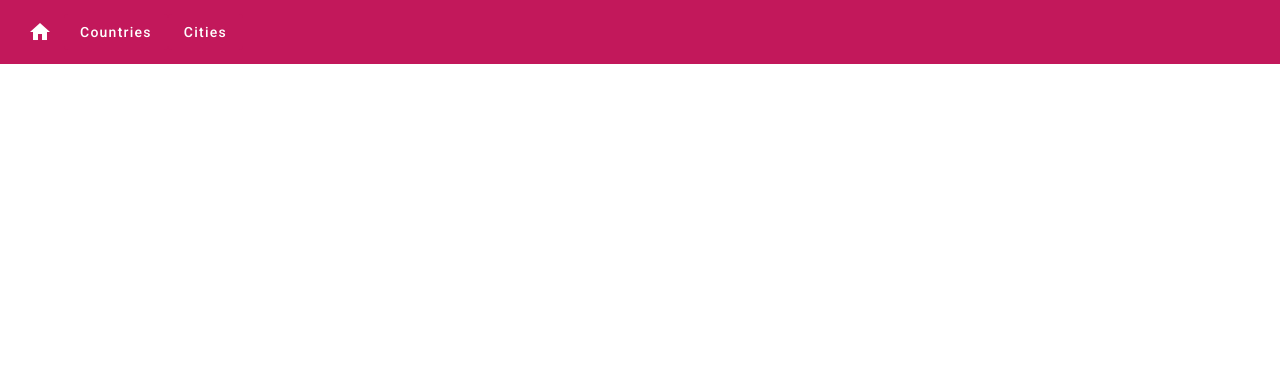
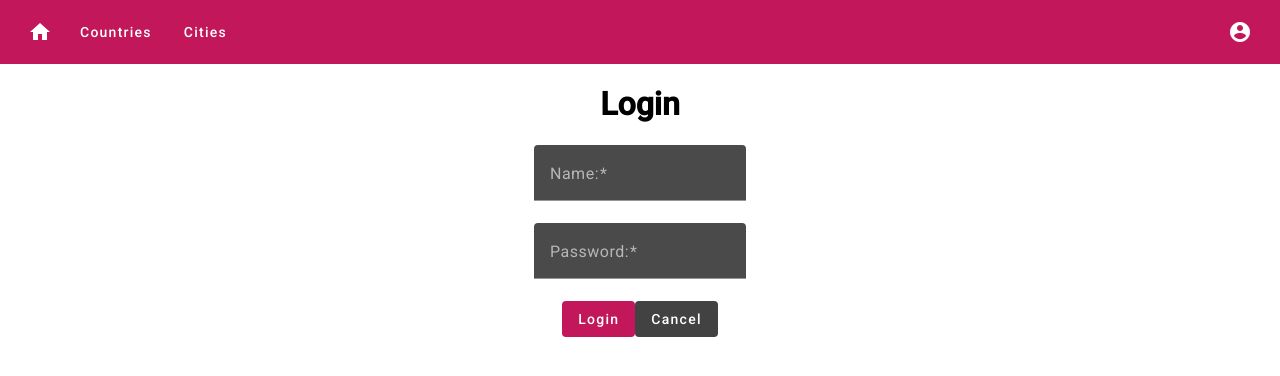
Before and after one commit to chancechime/584application, an Angular app: page /login in a window 1280 px wide. Before the commit this address led to /. Shown: the top 376 px of the page. Built offline with nearby package versions, Linux system fonts and the light colour scheme.

Commit message:
11/15: Refactor app routes to include LoginComponent and update environment configuration

```diff
--- a/src/app/app.routes.ts
+++ b/src/app/app.routes.ts
@@ -3,8 +3,10 @@
 import { CityComponent } from './city/city.component';
 import { WeatherComponent } from './weather/weather.component';
 import { CountryPopulationComponent } from './country/country-population.component';
+import { LoginComponent } from './auth/login.component';
 
 export const routes: Routes = [
+  { path: 'login', component: LoginComponent },
   { path: 'countries', component: CountryComponent },
   { path: 'countrypopulation/:id', component: CountryPopulationComponent },
   { path: 'cities', component: CityComponent },
--- /dev/null
+++ b/src/app/auth/auth.service.ts
@@ -0,0 +1,21 @@
+import { Injectable } from '@angular/core';
+import { LoginRequest } from './login-request';
+import { LoginResponse } from './login-response';
+import { HttpClient } from '@angular/common/http';
+import { environment } from '../../environments/environment.development';
+import { Observable } from 'rxjs/internal/Observable';
+
+@Injectable({
+  providedIn: 'root'
+})
+export class AuthService {
+
+  constructor(private http: HttpClient) { }
+
+  login(loginRequest: LoginRequest): Observable<LoginResponse> {
+    return this.http.post<LoginResponse>(
+      `${environment.baseUrl}/api/Admin/Login`,
+      loginRequest
+    );
+  }
+}
--- /dev/null
+++ b/src/app/auth/login-request.ts
@@ -0,0 +1,4 @@
+export interface LoginRequest {
+    username: string;
+    password: string;
+}
--- /dev/null
+++ b/src/app/auth/login-response.ts
@@ -0,0 +1,5 @@
+export interface LoginResponse {
+    success: boolean;
+    message: string;
+    token: string;
+}
--- /dev/null
+++ b/src/app/auth/login.component.html
@@ -0,0 +1,22 @@
+<div style="text-align: center" class="login">
+    <h1>Login</h1>
+    <form [formGroup]="form" (ngSubmit)="onSubmit()">
+
+        <mat-form-field>
+            <mat-label>Name:</mat-label>
+            <input matInput formControlName="username" required="required" placeholder="Enter user name">
+        </mat-form-field>
+        <br>
+        <mat-form-field>
+            <mat-label>Password:</mat-label>
+            <input matInput type="password" formControlName="password" required="required" placeholder="Enter password">
+        </mat-form-field>
+
+        <div>
+            <button mat-flat-button color="primary" type="submit">Login</button>
+            <!-- Spacer -->
+            <span style="flex: 1 1 auto;"></span>
+            <button mat-flat-button color="secondary" [routerLink]="['/']">Cancel</button>
+        </div>
+    </form>
+  </div>
--- /dev/null
+++ b/src/app/auth/login.component.ts
@@ -0,0 +1,61 @@
+import { Component, OnInit } from '@angular/core';
+import {
+  FormControl,
+  FormGroup,
+  UntypedFormGroup,
+  Validators,
+} from '@angular/forms';
+import { LoginRequest } from './login-request';
+import { LoginResponse } from './login-response';
+import { ParseSourceFile } from '@angular/compiler';
+import { Router } from '@angular/router';
+import { RouterLink } from '@angular/router';
+import { MatInputModule } from '@angular/material/input';
+import { MatFormFieldModule } from '@angular/material/form-field';
+import { ReactiveFormsModule } from '@angular/forms';
+import { MatButtonModule } from '@angular/material/button';
+import { AuthService } from './auth.service';
+
+@Component({
+  selector: 'app-login',
+  standalone: true,
+  imports: [
+    RouterLink,
+    MatInputModule,
+    MatFormFieldModule,
+    ReactiveFormsModule,
+    MatButtonModule,
+  ],
+  templateUrl: './login.component.html',
+  styleUrl: './login.component.scss',
+})
+export class LoginComponent implements OnInit {
+  onSubmit(): void {
+    var loginRequest: LoginRequest = {
+      username: this.form.controls['username'].value,
+      password: this.form.controls['password'].value
+    };
+
+    var loginResponse: LoginResponse;
+
+    this.authService.login(loginRequest).subscribe({
+      next: result => {
+        loginResponse = result;
+        console.log(loginResponse);
+        },
+      error: e => console.error(e)
+    });
+
+  }
+
+  ngOnInit(): void {
+    this.form = new FormGroup({
+      username: new FormControl('', Validators.required),
+      password: new FormControl('', Validators.required),
+    });
+  }
+
+  form!: UntypedFormGroup;
+
+  constructor(private authService: AuthService) {}
+}
--- a/src/app/city/city.component.html
+++ b/src/app/city/city.component.html
@@ -1,22 +1,24 @@
-<h1 style="text-align: center;">Countries</h1>
+<h1 style="text-align: center;">Cities</h1>
 <table class="table table-striped" aria-labelledby="tableLabel">
     <thead>
         <tr>
-            <th>ID</th>
-            <th>Name</th>
-            <th>ISO2</th>
-            <th>ISO3</th>
+            <th>Country ID</th>
+            <th>City</th>
+            <th>Ascii</th>
+            <th>Latitude</th>
+            <th>Longitude</th>
+            <th>Population</th>
         </tr>
     </thead>
     <tbody>
         @for (city of cities; track city.country_id) {
             <tr>
-              <td><a>{{ city.name }}</a></td>
-              <td><a>{{ city.ascii }}</a></td>
-              <td><a>{{ city.lat }}</a></td>
-              <td><a>{{ city.lng }}</a></td>
-              <td><a>{{ city.population }}</a></td>
-              <td><a>{{ city.country_id }}</a></td>
+                <td><a>{{ city.country_id }}</a></td>
+                <td><a>{{ city.name }}</a></td>
+                <td><a>{{ city.ascii }}</a></td>
+                <td><a>{{ city.lat }}</a></td>
+                <td><a>{{ city.lng }}</a></td>
+                <td><a>{{ city.population }}</a></td>
             </tr>
           }
     </tbody>
--- a/src/app/nav-bar/nav-bar.component.html
+++ b/src/app/nav-bar/nav-bar.component.html
@@ -1,10 +1,16 @@
 <header>
     <mat-toolbar color="primary">
+
         <button mat-icon-button [routerLink]="['/']">
           <mat-icon class="spin">home</mat-icon>
         </button>
 
         <a mat-flat-button color="primary" [routerLink]="['/countries']">Countries</a>
         <a mat-flat-button color="primary" [routerLink]="['/cities']">Cities</a>
+        <div class="flex-spacer"></div>
+        <button mat-icon-button [routerLink] = "['/login']">
+          <mat-icon>account_circle</mat-icon>
+        </button>
+
     </mat-toolbar>
 </header>
--- a/src/app/nav-bar/nav-bar.component.scss
+++ b/src/app/nav-bar/nav-bar.component.scss
@@ -40,3 +40,7 @@
     animation-play-state: paused;
     filter: grayscale(100%);
 }
+
+  .flex-spacer {
+    flex: 1 1 auto;
+  }
```
Also changed, not shown: src/app/auth/login.component.scss (added), 2 other files (tests, documents, lock files or other folders).
